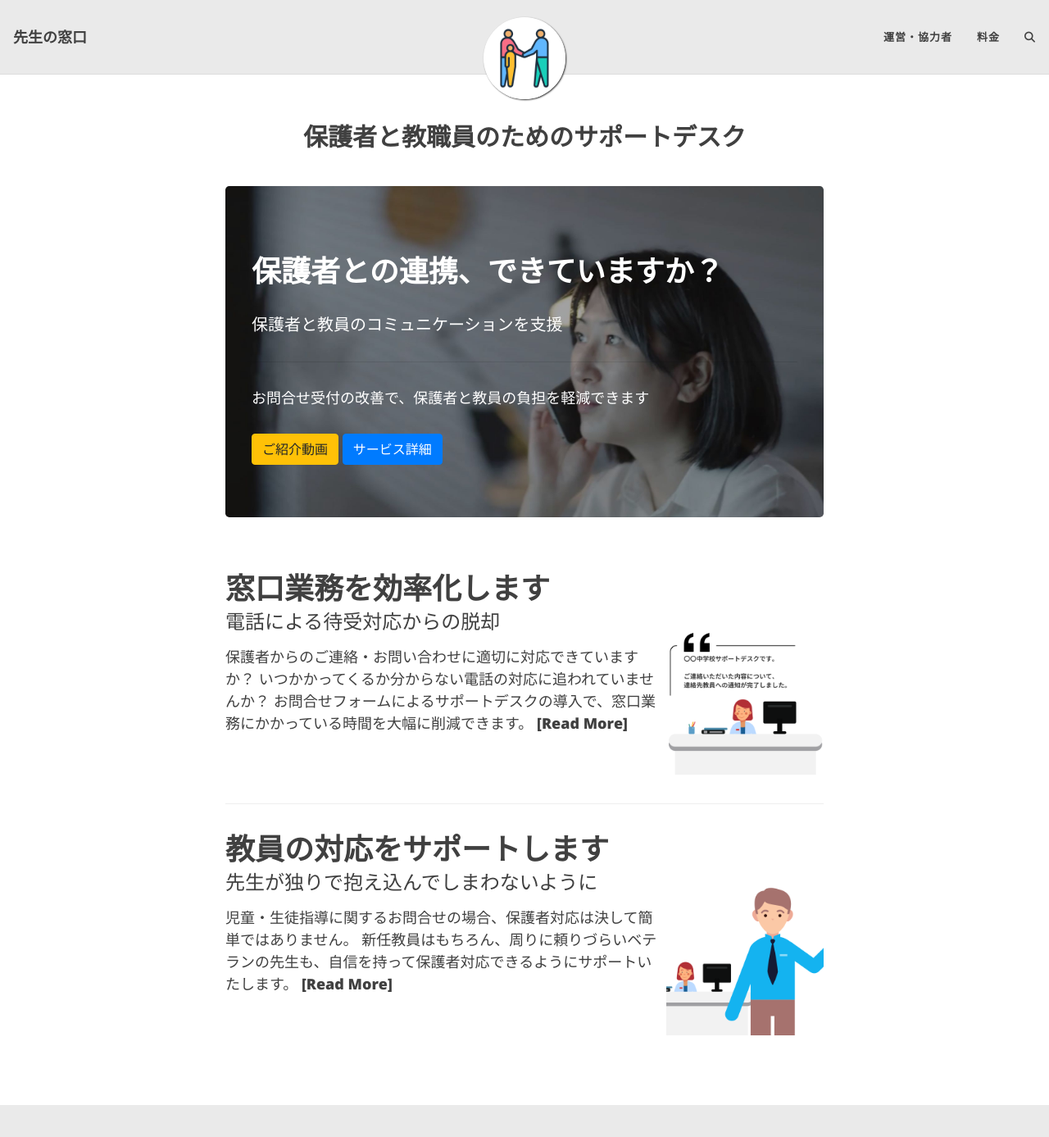
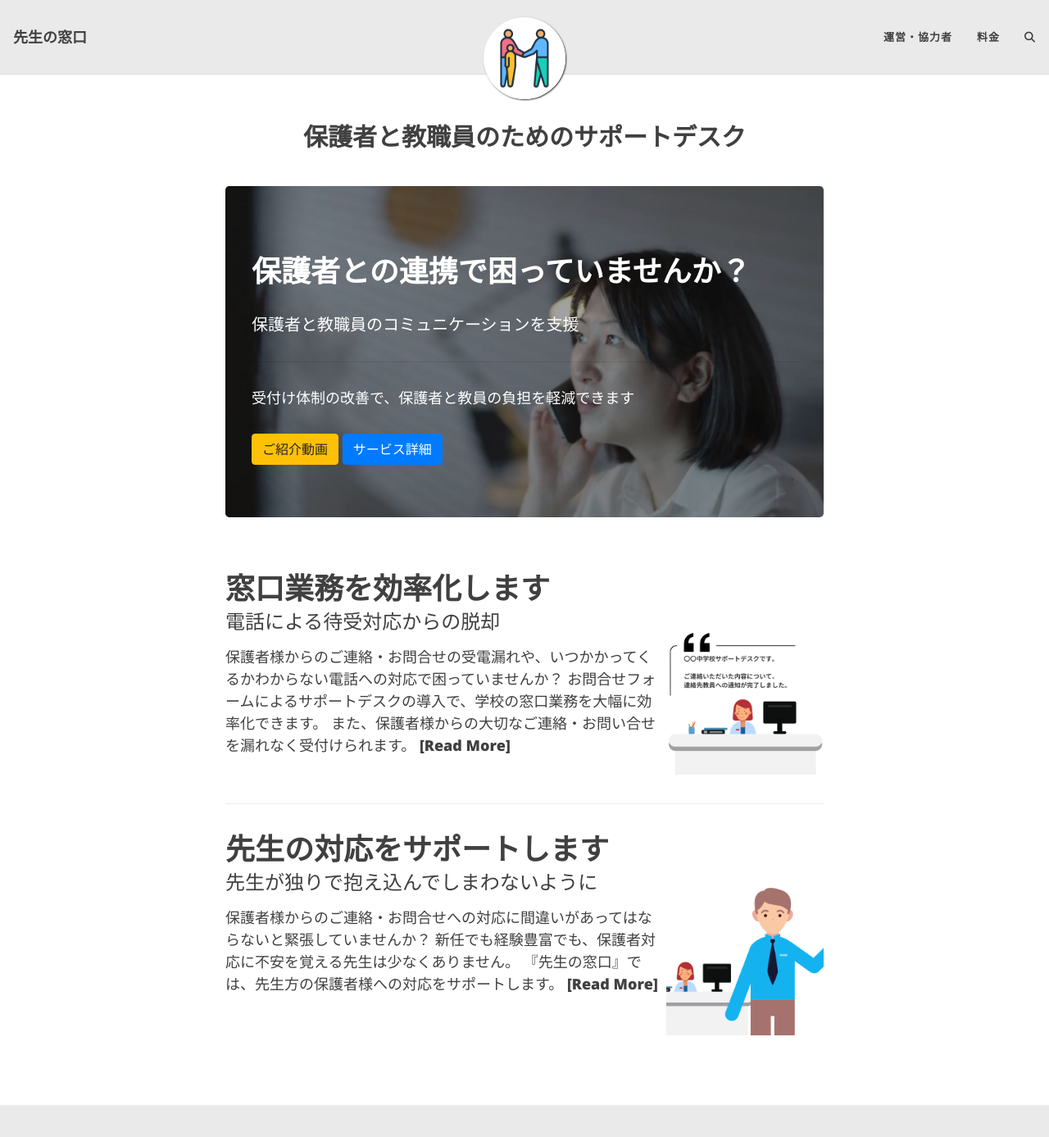
Before and after one commit to Sensei-Madoguchi/Sensei-Madoguchi.github.io, a Jekyll site: the page built from index.html, in a window 1280 px wide and 1400 px high. Shown: the top 1387 px of the window at 82% size. Built offline with Jekyll 4.4.1, drawn with Linux system fonts in a browser that asks for light colours; the list of posts is cut into pages by our own code; comment, search, counter and statistics services are not loaded.

Commit message:
Overall update

```diff
--- a/_posts/2024-11-05-teacher-support.md
+++ b/_posts/2024-11-05-teacher-support.md
@@ -1,6 +1,6 @@
 ---
 layout: post
-title: 教員の対応をサポートします
+title: 先生の対応をサポートします
 subtitle: 先生が独りで抱え込んでしまわないように
 cover-img: /assets/img/Support_2_cover.jpg
 thumbnail-img: /assets/img/Support_2.png
@@ -9,22 +9,25 @@ tags: []
 author:
 ---
 
-児童・生徒指導に関するお問合せの場合、保護者対応は決して簡単ではありません。
-新任教員はもちろん、周りに頼りづらいベテランの先生も、自信を持って保護者対応できるようにサポートいたします。
+保護者様からのご連絡・お問合せへの対応に間違いがあってはならないと緊張していませんか？
+新任でも経験豊富でも、保護者対応に不安を覚える先生は少なくありません。
+『先生の窓口』では、先生方の保護者様への対応をサポートします。
+
+<br>
 
 
-
-## 保護者対応はとても難しい
-
+## 先生が独りで悩まない体制へ
 ![inquiry](/assets/img/inquiry.jpg)
 
 
-経験が浅い教員は、どのような対応が適切なのか分からず、長い時間悩んでしまうことも多いのではないでしょうか。
-ベテラン教員でも、時代とともに変化していく子供たちやその保護者にどう向き合っていくべきか、悩んでいる方もいるはずです。
-同僚や管理職の方々に相談しづらい教員もいるのではないでしょうか。
+先生方は保護者様との連携を大切に考えておられます。
+子どもの学校生活に関する保護者様からのお問い合わせには、教員として対応する必要があります。
 
-深刻なお問合せ内容の場合、そもそも一人では対応できないようなケースの判断は極めて困難です。
-どのような場合にスクールロイヤーや教育委員会に相談するべきなのか、基準が分からず躊躇してしまう教員もいるでしょう。
+しかし経験の浅い先生は、どのような対応が適切なのか分からず、長い時間悩んでしまうことも多いのではないでしょうか。
+ベテランの先生でも、時代とともに変化していく子どもたちやその保護者様にどう向き合っていくべきか、悩んでいる方もいるはずです。
+同僚や管理職の方々に相談しづらい場合もあるのではないでしょうか。
 
-『先生の窓口』では、問い合わせ内容を匿名化した上で、学外の有識者（教員もしくは教員経験者）からのコメントを募集できます。
-ぜひ参考にしてください。自信を持って保護者対応ができるよう、サポートいたします。
+深刻なお問合せ内容の場合、そもそも先生一人では対応できないようなケースの判断は極めて困難です。
+どのような場合にスクールロイヤーや教育委員会に相談するべきなのか、基準が分からず躊躇してしまう方もいるでしょう。
+
+『先生の窓口』では問い合わせ内容を匿名化した上で、校外の有識者（教員もしくは教員経験者）からのコメントを募集することができますので、ぜひ判断の参考にしてください。
--- a/_posts/2024-11-06-support-desk.md
+++ b/_posts/2024-11-06-support-desk.md
@@ -11,9 +11,9 @@ mathjax: true
 author:
 ---
 
-保護者からのご連絡・お問い合わせに適切に対応できていますか？
-いつかかってくるか分からない電話の対応に追われていませんか？
-お問合せフォームによるサポートデスクの導入で、**窓口業務にかかっている時間を大幅に削減できます**。
+保護者様からのご連絡・お問合せの受電漏れや、いつかかってくるかわからない電話への対応で困っていませんか？<br><br>
+お問合せフォームによるサポートデスクの導入で、**学校の窓口業務を大幅に効率化できます**。
+また、保護者様からの大切なご連絡・お問い合せを漏れなく受付けられます。
 
 <br>
 
@@ -22,23 +22,23 @@ author:
 **保護者側の負荷**<br>
 - 緊急性が高くない要件で夜遅くに学校に電話をかけるのは申し訳ない
 - 緊急性がある連絡（子供が帰ってこない等）の場合に学校と連絡がとれないのは困る
-- 学校の電話が夕方以降は留守電になってしまい、なかなか連絡がつかない
+- 学校の電話が夕方以降は留守電になってしまい、連絡できるタイミングがない
 
-**教員側の負荷**<br>
+**先生側の負荷**<br>
 - 授業中や退勤後は保護者からの連絡を受け付けられないが、日中は保護者が連絡がつきにくいため、何度も折り返し電話をしないといけない
-- 緊急性がある連絡もない連絡も、いつ電話がかかってくるかも分からず、業務時間外にも対応しないといけない場合がある
-- 口頭でのやり取りは記録に残らないので、強い口調で話される保護者もいる
+- 緊急性がある連絡もない連絡も、いつ電話がかかってくるか分からず、業務時間外にも対応しないといけない場合がある
+- 口頭でのやり取りなので、その後メモと記憶を頼りに対応しなければならない
 
-保護者と教員の円滑なコミュニケーションのために、電話で連絡を取り合うことも重要です。
+保護者様との円滑なコミュニケーションのために、電話で連絡を取り合うことも重要です。
 しかし、すべてを電話のみで対応する必要はありません。
 
 
 <br>
 
 ## 事務連絡はサポートデスクから返信
-学校ホームページにお問合せフォームを設置いただき、保護者からサポートデスク宛のご連絡・お問い合わせを受け付けます。
+学校ホームページにお問合せフォームを設置いただき、保護者様からサポートデスク宛のご連絡・お問い合わせを受け付けます。
 
-教員はサポートデスクからの返信内容を確認・承認するだけ。
+先生はサポートデスクからの返信内容を確認・承認するだけ。
 リアルタイムで電話に出る必要も、Eメールを打つ手間もありません。
 （必要があればサポートデスクからの返信を編集することも可能です）
 
@@ -46,26 +46,26 @@ author:
 | :------ |:---  |:--- |
 | 欠席・早退・遅刻連絡 | 受理完了メール | 承認 |
 | 返信不要の連絡事項 | 受理完了メール | 承認 |
-| 学校行事等についてのお問合せ | 事前登録した学校情報に基づいてAIが生成した回答メール | 編集・承認 |
-| その他のお問合せ | AIが生成した「内容確認メール」（お問合せ内容が不明瞭な場合） | 編集・承認 |
-| その他のお問合せ | 「状況確認中メール」（状況確認に時間がかかる場合） | 編集・承認 |
+| 学校行事等のお問合せ | 事前登録情報に基づく回答メール | 編集・承認 |
+| その他のお問合せ | 状況確認中メール（時間を要する場合） | 編集・承認 |
+| その他のお問合せ | 内容確認メール（再確認が必要な場合） | 編集・承認 |
 
 {: .box-note}
-保護者からの連絡があった時点で「受付完了メール」が即時自動返信されます。
+保護者様からの連絡があった時点で「受付完了メール」が即時自動返信されます。
 折り返しが不要なご連絡・お問合せについては、承認作業も不要です。
 
 
 {: .box-warning}
-保護者からEメールアドレスや電話番号も受け付けますので、先生から折り返しご連絡することも可能です。
+保護者様からEメールアドレスや電話番号も受け付けますので、先生から折り返しご連絡することも可能です。
 
 
 
 
-## 学校に直接電話される保護者も多いのでは？
+## 学校に電話される保護者も多いのでは？
 
 ![phone-call](/assets/img/phone.jpg)
 
 <!-- ![Crepe]({{ '/assets/img/crepe.jpg' | relative_url }}) -->
 
-これまで学校への連絡は、教員（特に担任の先生）へ直接連絡するものという慣習がありました。
-学校へ直接電話をかけて来られる保護者へのご案内として、**自動音声による電話対応サービスも導入可能です**。
+慣習的に、学校への連絡は教員（特に学級担任の先生）へ直接連絡するものという認識があります。
+学校へ電話をかけられた保護者様へのご案内として、**自動音声による電話対応サービスも導入可能です**。
--- a/aboutus.md
+++ b/aboutus.md
@@ -6,14 +6,15 @@ subtitle:
 
 ## 運営・協力者一覧
 
-**平井 美幸** <br>
-大阪教育大学 総合教育系 准教授 <br>
-（監修）
+**平井 美幸** （監修）<br>
+大阪教育大学 准教授／博士（心理学），キャリアコンサルタント<br>
+保護者との関わりや教職キャリアについて研究
 
-**川本 達郎** <br>
-合同会社Aska Intelligence 代表社員 <br>
-国立研究開発法人 産業技術総合研究所 主任研究員 [休職中] <br>
-（管理・運営）
+
+**川本 達郎**（管理・運営）<br>
+合同会社Aska Intelligence 代表社員，<br>
+国立研究開発法人 産業技術総合研究所 主任研究員 [休職中]
+
 
 
 <br>
--- a/index.html
+++ b/index.html
@@ -18,7 +18,7 @@ subtitle:
 
         <div class="embed-responsive embed-responsive-16by9">
           <!-- YouTube動画のiframe -->
-          <iframe class="embed-responsive-item" src="https://www.youtube.com/embed/d6vsj19a5lc?si=1iXSY_4Csy2gxSbt" title="YouTube video player" frameborder="0" allow="accelerometer; autoplay; clipboard-write; encrypted-media; gyroscope; picture-in-picture; web-share" referrerpolicy="strict-origin-when-cross-origin" allowfullscreen></iframe>
+          <iframe class="embed-responsive-item" src="https://www.youtube.com/embed/Usd5WsrKNqY?si=8LozprbMYt8Nq03-" title="YouTube video player" frameborder="0" allow="accelerometer; autoplay; clipboard-write; encrypted-media; gyroscope; picture-in-picture; web-share" referrerpolicy="strict-origin-when-cross-origin" allowfullscreen></iframe>
         </div>
 
       </div>
@@ -44,7 +44,7 @@ subtitle:
 
         <div class="embed-responsive embed-responsive-16by9">
           <!-- YouTube動画のiframe -->
-          <iframe class="embed-responsive-item" src="https://www.youtube.com/embed/vCNK1AcU0-A?si=DK8vZZGcoSSIuc6K" title="YouTube video player" frameborder="0" allow="accelerometer; autoplay; clipboard-write; encrypted-media; gyroscope; picture-in-picture; web-share" referrerpolicy="strict-origin-when-cross-origin" allowfullscreen></iframe>
+          <iframe class="embed-responsive-item" src="https://www.youtube.com/embed/xWjAjvCpO-Y?si=2oG0_3SitixB-Ih1" title="YouTube video player" frameborder="0" allow="accelerometer; autoplay; clipboard-write; encrypted-media; gyroscope; picture-in-picture; web-share" referrerpolicy="strict-origin-when-cross-origin" allowfullscreen></iframe>
         </div>
 
       </div>
@@ -59,11 +59,11 @@ subtitle:
 
 <div class="jumbotron mt-3">
   <!-- <h1 class="display-5 text-white">保護者対応に追われていませんか？</h1> -->
-  <h1 class="display-5 text-white">保護者との連携、できていますか？</h1>
-  <p class="lead text-white">保護者と教員のコミュニケーションを支援</p>
+  <h1 class="display-5 text-white">保護者との連携で困っていませんか？</h1>
+  <p class="lead text-white">保護者と教職員のコミュニケーションを支援</p>
   <!-- <p class="text-white">保護者との連携体制の改善で、教員の負担を軽減できます</p> -->
   <hr class="my-4">
-  <p class="text-white">お問合せ受付の改善で、保護者と教員の負担を軽減できます</p>
+  <p class="text-white">受付け体制の改善で、保護者と教員の負担を軽減できます</p>
   <!-- <p class="lead text-white">対応に追われない、自信を持ってできる保護者対応へ</p> -->
 
 	<!-- Button trigger modal -->
```
